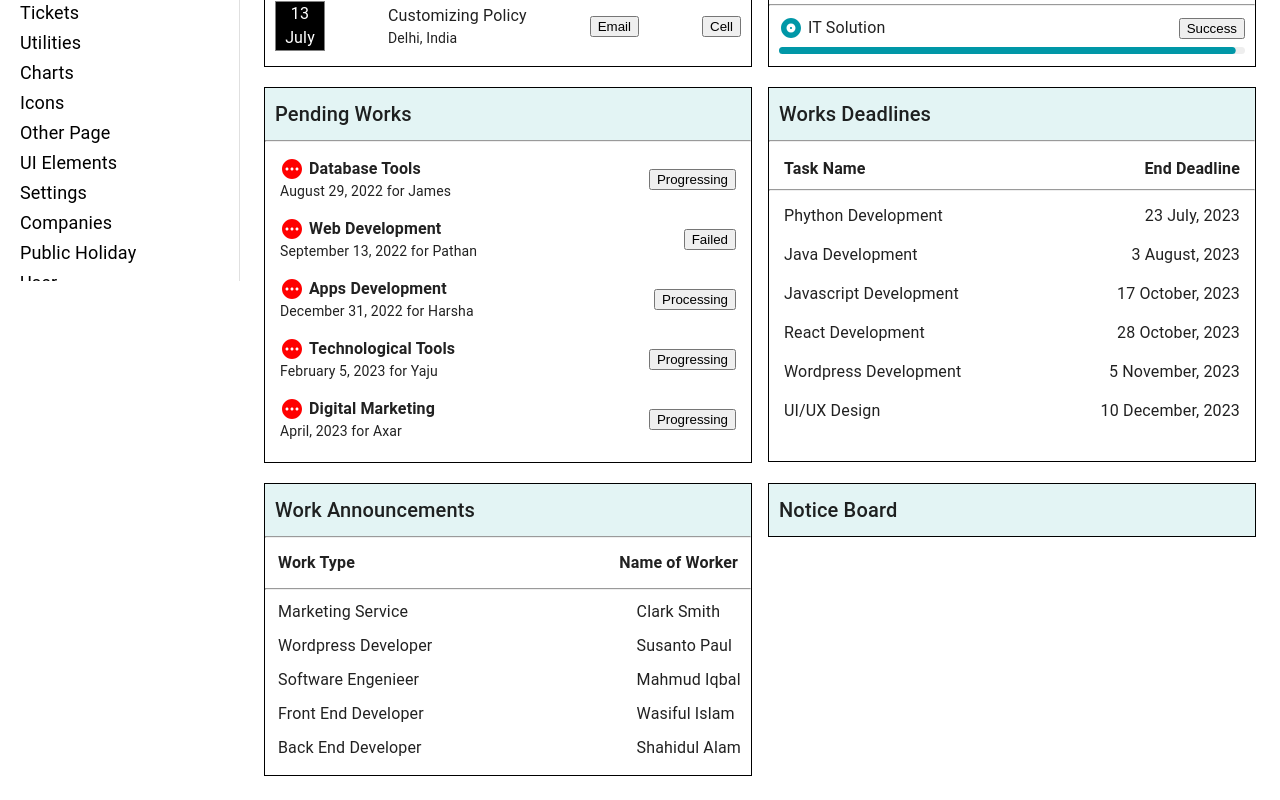
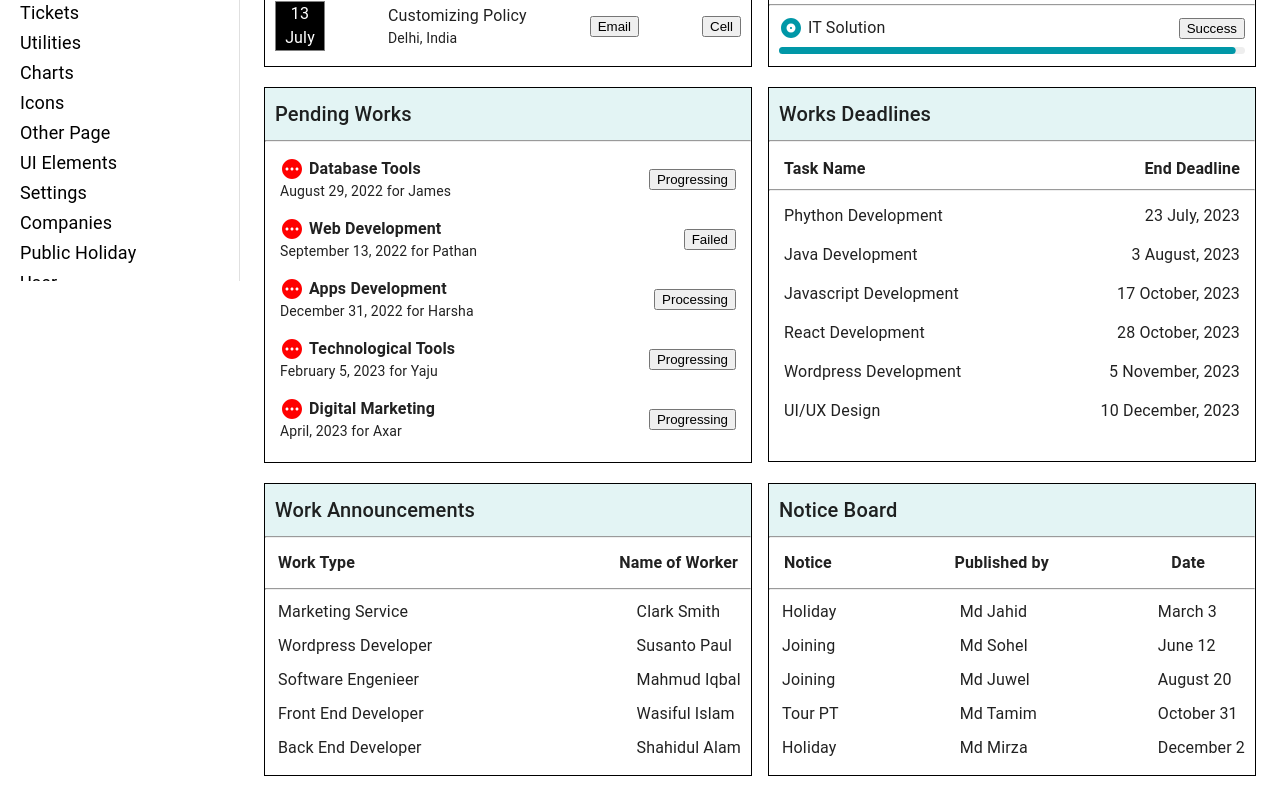
Before and after one commit to yeasinbinali/crm-admin, a React (Create React App) app: page / in a window 1280 px wide. Shown: the part 519-1319 px from the top of the page. Built offline with nearby package versions, Linux system fonts and the light colour scheme.

Commit message:
dashboard completed

```diff
--- a/src/pages/component/Dashboard/NoticeBoard/NoticeBoard.js
+++ b/src/pages/component/Dashboard/NoticeBoard/NoticeBoard.js
@@ -10,7 +10,44 @@ const NoticeBoard = () => {
         sx={{ padding: "10px", backgroundColor: "#E3F4F4" }}
       >
         Notice Board
-      </Typography>
+      </Typography><hr style={{margin: '0'}}/>
+      <Box>
+        <Box
+          sx={{
+            display: "flex",
+            justifyContent: "space-between",
+            alignItems: "center",
+            padding: '13px 50px 13px 15px'
+          }}
+        >
+          <Typography sx={{fontWeight: '600'}}>Notice</Typography>
+          <Typography sx={{fontWeight: '600'}}>Published by</Typography>
+          <Typography sx={{fontWeight: '600'}}>Date</Typography>
+        </Box><hr style={{margin: 0}} />
+        <Box sx={{display: 'flex', justifyContent: 'space-between', alignItems: 'center'}}>
+            <Box>
+                <Typography sx={{padding: '10px 10px 0 13px'}}>Holiday</Typography>
+                <Typography sx={{padding: '10px 10px 0 13px'}}>Joining</Typography>
+                <Typography sx={{padding: '10px 10px 0 13px'}}>Joining</Typography>
+                <Typography sx={{padding: '10px 10px 0 13px'}}>Tour PT</Typography>
+                <Typography sx={{padding: '10px 10px 15px 13px'}}>Holiday</Typography>
+            </Box>
+            <Box>
+                <Typography sx={{padding: '10px 10px 0 13px'}}>Md Jahid</Typography>
+                <Typography sx={{padding: '10px 10px 0 13px'}}>Md Sohel</Typography>
+                <Typography sx={{padding: '10px 10px 0 13px'}}>Md Juwel</Typography>
+                <Typography sx={{padding: '10px 10px 0 13px'}}>Md Tamim</Typography>
+                <Typography sx={{padding: '10px 10px 15px 13px'}}>Md Mirza</Typography>
+            </Box>
+            <Box>
+                <Typography sx={{padding: '10px 10px 0 13px'}}>March 3</Typography>
+                <Typography sx={{padding: '10px 10px 0 13px'}}>June 12</Typography>
+                <Typography sx={{padding: '10px 10px 0 13px'}}>August 20</Typography>
+                <Typography sx={{padding: '10px 10px 0 13px'}}>October 31</Typography>
+                <Typography sx={{padding: '10px 10px 15px 13px'}}>December 2</Typography>
+            </Box>
+        </Box>
+      </Box>
     </Box>
   );
 };
```
